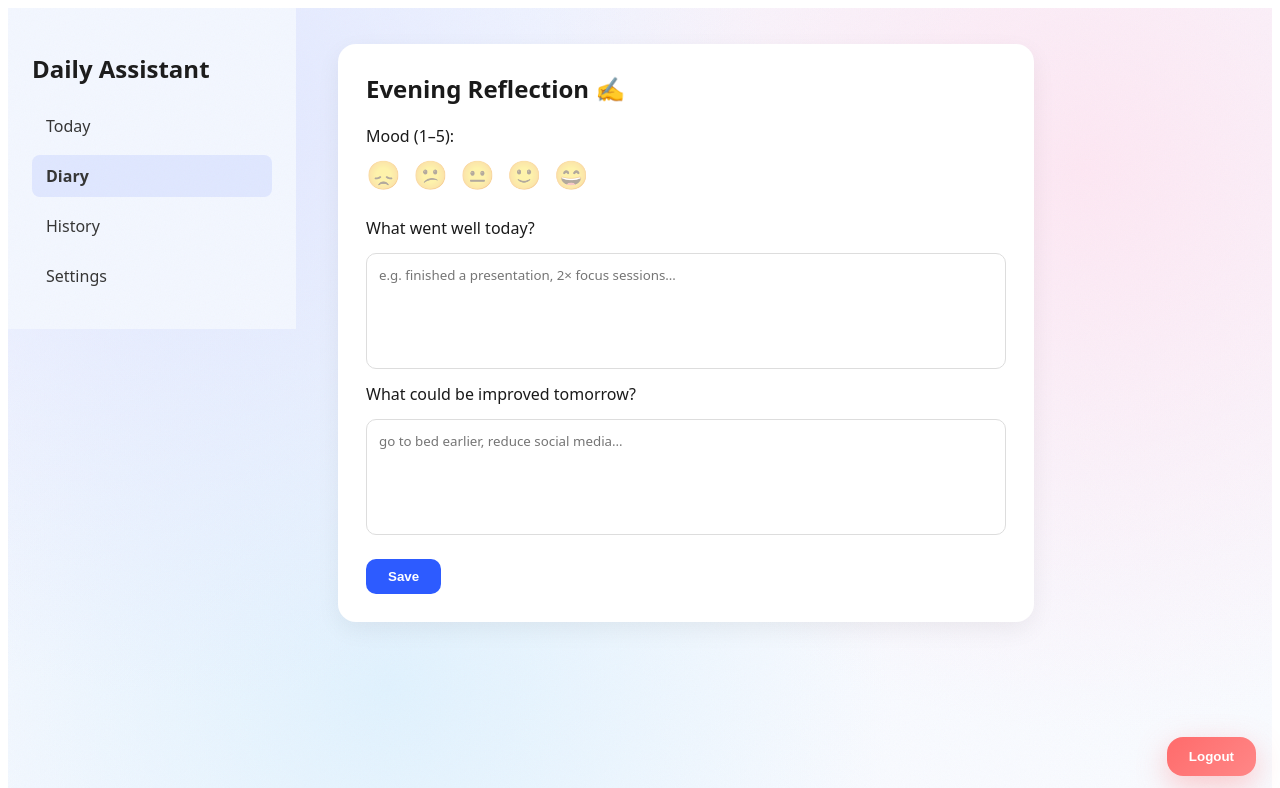
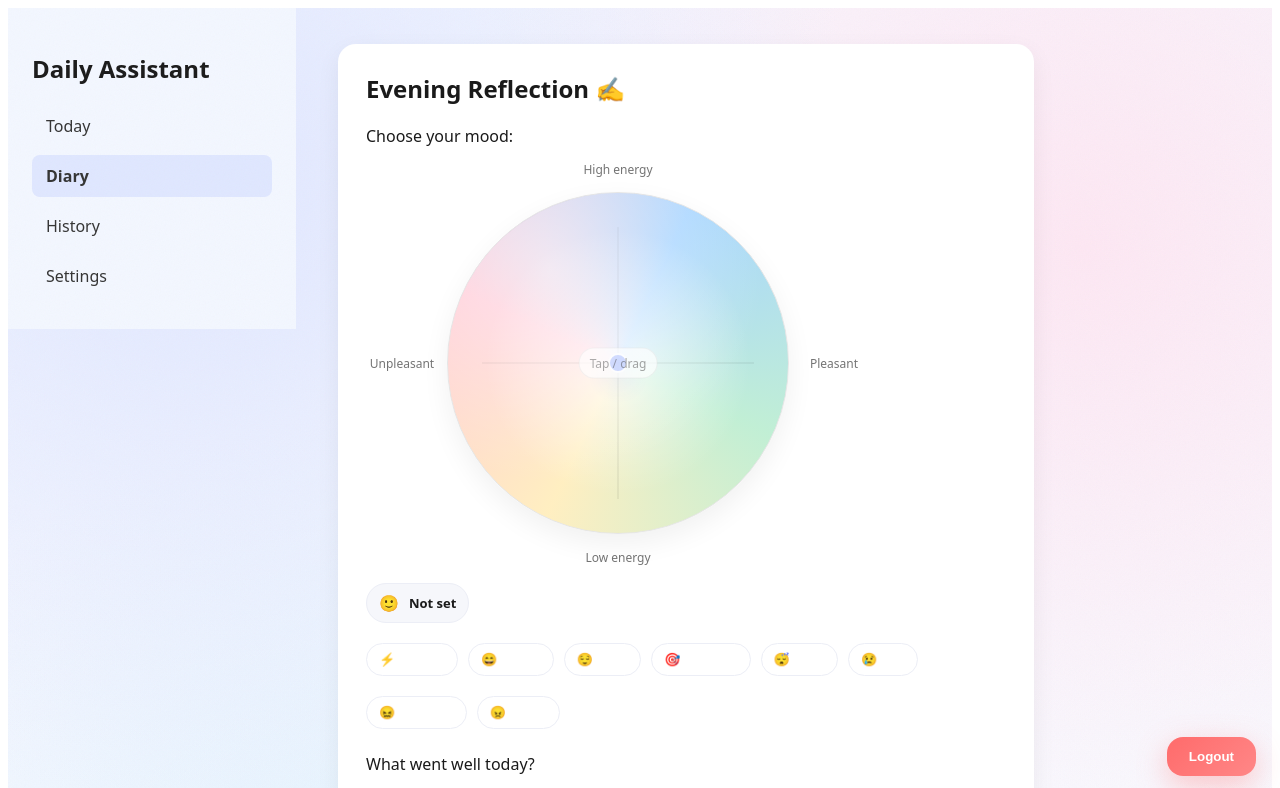
Before and after one commit to 6are8/Plan-Smart, an Angular app in the folder frontend/: page /diary in a window 1280 px wide. Shown: the top 788 px of the page. Built offline with nearby package versions, Linux system fonts and the light colour scheme; sample sign-in values are in the browser's storage.

Commit message:
2D Mood Circle added

```diff
--- a/frontend/src/app/pages/diary/diary.css
+++ b/frontend/src/app/pages/diary/diary.css
@@ -11,48 +11,179 @@ h2 {
   margin-bottom: 20px;
 }
 
-/* MOOD */
-.mood {
-  margin-bottom: 24px;
-}
-
 .label {
   display: block;
   margin-bottom: 8px;
   font-weight: 500;
 }
 
-.mood-icons {
-  display: flex;
-  gap: 12px;
+label {
+  font-weight: 500;
 }
 
-.emoji {
-  font-size: 28px;
-  cursor: pointer;
-  opacity: 0.4;
-  transition: transform 0.15s ease, opacity 0.15s ease;
+.mood2d {
+  margin-bottom: 24px;
 }
 
-.emoji:hover {
-  transform: scale(1.15);
-  opacity: 0.8;
+.mood2d-layout {
+  display: grid;
+  grid-template-columns: 72px minmax(220px, 340px) 72px;
+  grid-template-rows: 28px minmax(220px, 340px) 28px;
+  align-items: center;
+  justify-items: center;
+  gap: 10px;
+  margin-top: 6px;
+  margin-bottom: 12px;
 }
 
-.emoji.active {
-  opacity: 1;
-  transform: scale(1.2);
+.axis {
+  font-size: 12px;
+  color: rgba(0,0,0,0.55);
+  white-space: nowrap;
 }
 
-/* FORM */
+.axis.top { grid-column: 2; grid-row: 1; }
+.axis.bottom { grid-column: 2; grid-row: 3; }
+.axis.left { grid-column: 1; grid-row: 2; }
+.axis.right { grid-column: 3; grid-row: 2; }
+
+/* круг в центре */
+.mood2d-circle {
+  grid-column: 2;
+  grid-row: 2;
+  position: relative;
+  width: 100%;
+  height: 100%;
+  border-radius: 999px;
+  border: 1px solid #e6e6e6;
+  overflow: hidden;
+  touch-action: none;
+  user-select: none;
+
+  background:
+    radial-gradient(circle at center, rgba(255,255,255,0.70), rgba(255,255,255,0.0) 55%),
+    conic-gradient(
+      from 25deg,
+      rgba(120, 190, 255, 0.65),
+      rgba(160, 230, 190, 0.65),
+      rgba(255, 230, 160, 0.65),
+      rgba(255, 170, 190, 0.65),
+      rgba(120, 190, 255, 0.65)
+    );
+  box-shadow: 0 10px 28px rgba(0,0,0,0.06);
+}
+
+.mood2d-circle::after {
+  content: "";
+  position: absolute;
+  inset: 0;
+  background: radial-gradient(circle at 30% 22%, rgba(255,255,255,0.55), rgba(255,255,255,0) 60%);
+  pointer-events: none;
+}
+
+.crosshair::before,
+.crosshair::after {
+  content: "";
+  position: absolute;
+  left: 50%;
+  top: 50%;
+  background: rgba(0,0,0,0.10);
+  transform: translate(-50%, -50%);
+  pointer-events: none;
+}
+
+.crosshair::before { width: 80%; height: 1px; }
+.crosshair::after { width: 1px; height: 80%; }
+
+.mood2d-dot {
+  position: absolute;
+  width: 16px;
+  height: 16px;
+  border-radius: 999px;
+  transform: translate(-50%, -50%);
+  background: #2d5bff;
+  border: 2px solid rgba(255,255,255,0.95);
+  box-shadow: 0 10px 24px rgba(45,91,255,0.30);
+  opacity: 0.85;
+}
+.mood2d-dot.is-set { opacity: 1; }
+
+.mood2d-centerhint {
+  position: absolute;
+  left: 50%;
+  top: 50%;
+  transform: translate(-50%, -50%);
+  font-size: 12px;
+  color: rgba(0,0,0,0.45);
+  background: rgba(255,255,255,0.65);
+  padding: 6px 10px;
+  border-radius: 999px;
+  border: 1px solid rgba(0,0,0,0.06);
+}
+
+/* readout */
+.mood2d-readout {
+  display: flex;
+  flex-wrap: wrap;
+  gap: 10px;
+  align-items: center;
+  margin-bottom: 10px;
+}
+
+.mood-badge {
+  display: inline-flex;
+  align-items: center;
+  gap: 10px;
+  padding: 8px 12px;
+  border-radius: 999px;
+  background: #f6f7fb;
+  border: 1px solid #eceef6;
+  font-size: 13px;
+}
+
+.mood-emoji {
+  font-size: 16px;
+}
+
+.hint {
+  font-size: 12px;
+  color: rgba(0,0,0,0.55);
+}
+
+.mood2d-readout.invalid .mood-badge {
+  border-color: rgba(220, 53, 69, 0.35);
+}
+
+.hint.error {
+  color: #dc3545;
+}
+
+/* пресеты */
+.mood-presets {
+  display: flex;
+  flex-wrap: wrap;
+  gap: 10px;
+}
+
+.preset {
+  border: 1px solid #eceef6;
+  background: #fff;
+  border-radius: 999px;
+  padding: 8px 12px;
+  font-size: 13px;
+  cursor: pointer;
+  transition: transform 0.12s ease, box-shadow 0.12s ease;
+}
+
+.preset:hover {
+  transform: translateY(-1px);
+  box-shadow: 0 8px 18px rgba(0,0,0,0.06);
+}
+
 form {
   display: flex;
   flex-direction: column;
   gap: 14px;
-}
-
-label {
-  font-weight: 500;
 }
 
 textarea {
@@ -85,9 +216,17 @@ button:hover {
   background: #1f47e0;
 }
 
-/* SUCCESS */
 .success {
   color: #2e7d32;
   font-size: 14px;
   margin-top: 8px;
 }
+
+@media (max-width: 520px) {
+  .mood2d-layout {
+    grid-template-columns: 60px minmax(200px, 300px) 60px;
+    grid-template-rows: 24px minmax(200px, 300px) 24px;
+    gap: 8px;
+  }
+  .axis { font-size: 11px; }
+}
--- a/frontend/src/app/pages/diary/diary.html
+++ b/frontend/src/app/pages/diary/diary.html
@@ -2,19 +2,60 @@
 
   <h2>Evening Reflection ✍️</h2>
 
-  <!-- MOOD -->
-  <div class="mood">
-    <span class="label">Mood (1–5):</span>
+  <!-- MOOD (2D Mood Circle + Emotion) -->
+  <div class="mood2d">
+    <span class="label">Choose your mood:</span>
 
-    <div class="mood-icons">
-      @for (m of moods; track m.value) {
-        <span
-          class="emoji"
-          [class.active]="mood === m.value"
-          (click)="selectMood(m.value)">
-          {{ m.icon }}
-        </span>
-      }
+    <div class="mood2d-layout">
+      <div class="axis top">High energy</div>
+      <div class="axis left">Unpleasant</div>
+
+      <div
+        class="mood2d-circle"
+        #circle
+        (pointerdown)="onCirclePointerDown($event)"
+        (pointermove)="onCirclePointerMove($event)"
+        (pointerup)="onCirclePointerUp()"
+        (pointercancel)="onCirclePointerUp()"
+        (lostpointercapture)="onCirclePointerUp()"
+      >
+        <div class="crosshair"></div>
+
+        <div
+          class="mood2d-dot"
+          [style.left.%]="dotLeftPct"
+          [style.top.%]="dotTopPct"
+          [class.is-set]="moodIsSet"
+        ></div>
+
+        <!-- маленькая подсказка внутри -->
+        <div class="mood2d-centerhint" *ngIf="!moodIsSet">
+          Tap / drag
+        </div>
+      </div>
+
+      <div class="axis right">Pleasant</div>
+      <div class="axis bottom">Low energy</div>
+    </div>
+
+    <div class="mood2d-readout" [class.invalid]="moodTouched && !moodIsSet">
+    <span class="mood-badge">
+      <span class="mood-emoji">{{ moodEmoji }}</span>
+      <b>{{ moodLabel }}</b>
+    </span>
+
+      <span class="hint error" *ngIf="moodTouched && !moodIsSet">Select your mood</span>
+    </div>
+
+    <div class="mood-presets">
+      <button type="button" class="preset" (click)="setPreset('Excited')">⚡ Excited</button>
+      <button type="button" class="preset" (click)="setPreset('Happy')">😄 Happy</button>
+      <button type="button" class="preset" (click)="setPreset('Calm')">😌 Calm</button>
+      <button type="button" class="preset" (click)="setPreset('Focused')">🎯 Focused</button>
+      <button type="button" class="preset" (click)="setPreset('Tired')">😴 Tired</button>
+      <button type="button" class="preset" (click)="setPreset('Sad')">😢 Sad</button>
+      <button type="button" class="preset" (click)="setPreset('Stressed')">😖 Stressed</button>
+      <button type="button" class="preset" (click)="setPreset('Angry')">😠 Angry</button>
     </div>
   </div>
 
--- a/frontend/src/app/pages/diary/diary.ts
+++ b/frontend/src/app/pages/diary/diary.ts
@@ -1,4 +1,4 @@
-import { Component } from '@angular/core';
+import { Component, ElementRef, ViewChild } from '@angular/core';
 import { CommonModule } from '@angular/common';
 import {
   FormBuilder,
@@ -9,8 +9,27 @@ import {
 import { HttpClient } from '@angular/common/http';
 
 /**
- * Diary page component
- * Allows the user to submit a daily reflection with mood and text inputs
+ * Supported mood labels sent to the backend
+ */
+type MoodName =
+  | 'Excited'
+  | 'Happy'
+  | 'Calm'
+  | 'Focused'
+  | 'Tired'
+  | 'Sad'
+  | 'Stressed'
+  | 'Angry';
+
+/**
+ * Diary component
+ *
+ * Allows the user to:
+ * - select a mood via a 2D mood circle or preset buttons
+ * - write daily reflections
+ * - submit the entry to the backend
+ *
+ * Only the mood label (string) is sent to the backend.
  */
 @Component({
   selector: 'app-diary',
@@ -20,29 +39,54 @@ import { HttpClient } from '@angular/common/http';
   styleUrl: './diary.css',
 })
 export class Diary {
-
-  /** Reactive form for diary inputs */
+  /** Reactive form for diary text inputs */
   form: FormGroup;
 
-  /** Selected mood value (1–5) */
-  mood = 0;
+  /** Reference to the mood circle element */
+  @ViewChild('circle', { static: false })
+  circleRef!: ElementRef<HTMLDivElement>;
 
-  /** Success feedback message after saving */
+  /** Internal drag state for pointer interaction */
+  private dragging = false;
+
+  /** Internal coordinates used only for UI positioning */
+  moodValence = 0;
+  moodArousal = 0;
+
+  /** UI state flags */
+  moodIsSet = false;
+  moodTouched = false;
+
+  /** Dot position in percentage values */
+  dotLeftPct = 50;
+  dotTopPct = 50;
+
+  /** Selected mood output */
+  moodLabel: MoodName | 'Not set' = 'Not set';
+  moodEmoji = '🙂';
+
+  /** Success feedback message */
   successMessage: string | null = null;
 
-  /** Available mood options */
-  moods = [
-    { value: 1, icon: '😞' },
-    { value: 2, icon: '😕' },
-    { value: 3, icon: '😐' },
-    { value: 4, icon: '🙂' },
-    { value: 5, icon: '😄' },
-  ];
+  /**
+   * Preset moods used for:
+   * - quick selection
+   * - mapping pointer position to nearest mood
+   *
+   * Values are NOT sent to the backend.
+   */
+  private presets: Record<MoodName, { v: number; a: number; emoji: string }> = {
+    Excited:  { v: 65,  a: 80,  emoji: '⚡' },
+    Happy:    { v: 80,  a: 35,  emoji: '😄' },
+    Calm:     { v: 60,  a: -55, emoji: '😌' },
+    Focused:  { v: 35,  a: 20,  emoji: '🎯' },
+    Tired:    { v: -10, a: -85, emoji: '😴' },
+    Sad:      { v: -75, a: -35, emoji: '😢' },
+    Stressed: { v: -35, a: 70,  emoji: '😖' },
+    Angry:    { v: -85, a: 55,  emoji: '😠' },
+  };
 
-  constructor(
-    private fb: FormBuilder,
-    private http: HttpClient
-  ) {
+  constructor(private fb: FormBuilder, private http: HttpClient) {
     this.form = this.fb.group({
       good: ['', Validators.required],
       improve: ['', Validators.required],
@@ -50,35 +94,143 @@ export class Diary {
   }
 
   /**
-   * Sets the selected mood
-   * @param value Mood value from 1 to 5
+   * Selects a mood preset directly
    */
-  selectMood(value: number): void {
-    this.mood = value;
+  setPreset(name: MoodName): void {
+    this.moodTouched = true;
+
+    const preset = this.presets[name];
+
+    this.moodValence = preset.v;
+    this.moodArousal = preset.a;
+
+    this.moodLabel = name;
+    this.moodEmoji = preset.emoji;
+
+    const nx = this.moodValence / 100;
+    const ny = -(this.moodArousal / 100);
+
+    this.dotLeftPct = 50 + nx * 50;
+    this.dotTopPct = 50 + ny * 50;
+
+    this.moodIsSet = true;
+  }
+
+  /** Pointer down handler for mood circle */
+  onCirclePointerDown(ev: PointerEvent): void {
+    this.moodTouched = true;
+    this.dragging = true;
+
+    const el = this.circleRef?.nativeElement;
+    if (el) el.setPointerCapture(ev.pointerId);
+
+    this.setMoodFromPointer(ev);
+  }
+
+  /** Pointer move handler for mood circle */
+  onCirclePointerMove(ev: PointerEvent): void {
+    if (!this.dragging) return;
+    this.setMoodFromPointer(ev);
+  }
+
+  /** Pointer up handler for mood circle */
+  onCirclePointerUp(): void {
+    this.dragging = false;
+  }
+
+  /**
+   * Updates mood selection based on pointer position
+   * Used only for UI interaction, not sent to backend
+   */
+  private setMoodFromPointer(ev: PointerEvent): void {
+    const el = this.circleRef?.nativeElement;
+    if (!el) return;
+
+    const rect = el.getBoundingClientRect();
+    const cx = rect.left + rect.width / 2;
+    const cy = rect.top + rect.height / 2;
+
+    const px = ev.clientX - cx;
+    const py = ev.clientY - cy;
+
+    const radius = Math.min(rect.width, rect.height) / 2 - 10;
+
+    const dist = Math.sqrt(px * px + py * py);
+    const k = dist > radius && dist !== 0 ? radius / dist : 1;
+
+    const x = px * k;
+    const y = py * k;
+
+    const nx = radius === 0 ? 0 : x / radius;
+    const ny = radius === 0 ? 0 : y / radius;
+
+    this.moodValence = Math.round(nx * 100);
+    this.moodArousal = Math.round(-ny * 100);
+
+    this.dotLeftPct = 50 + nx * 50;
+    this.dotTopPct = 50 + ny * 50;
+
+    this.moodIsSet = true;
+    this.updateLabelFromNearestPreset();
+  }
+
+  /**
+   * Determines the closest preset mood
+   * based on current internal coordinates
+   */
+  private updateLabelFromNearestPreset(): void {
+    let best: MoodName = 'Happy';
+    let bestDistance = Number.POSITIVE_INFINITY;
+
+    (Object.keys(this.presets) as MoodName[]).forEach((name) => {
+      const p = this.presets[name];
+      const dv = this.moodValence - p.v;
+      const da = this.moodArousal - p.a;
+      const distance = dv * dv + da * da;
+
+      if (distance < bestDistance) {
+        bestDistance = distance;
+        best = name;
+      }
+    });
+
+    this.moodLabel = best;
+    this.moodEmoji = this.presets[best].emoji;
   }
 
   /**
    * Submits the diary entry to the backend
-   * Validates form fields and mood selection before sending
+   *
+   * Payload contains:
+   * - mood (string label)
+   * - reflection text fields
    */
   submit(): void {
-    if (this.form.invalid || this.mood === 0) {
+    this.moodTouched = true;
+
+    if (this.form.invalid || !this.moodIsSet) {
       this.form.markAllAsTouched();
       return;
     }
 
     const payload = {
-      mood: this.mood,
+      mood: this.moodLabel,
       good: this.form.value.good,
       improve: this.form.value.improve,
     };
 
-    this.http
-      .post('http://localhost:5000/diary', payload)
-      .subscribe(() => {
-        this.successMessage = 'Saved ✅';
-        this.form.reset();
-        this.mood = 0;
-      });
+    this.http.post('http://localhost:5000/diary', payload).subscribe(() => {
+      this.successMessage = 'Saved ✅';
+      this.form.reset();
+
+      this.moodValence = 0;
+      this.moodArousal = 0;
+      this.moodIsSet = false;
+      this.moodTouched = false;
+      this.dotLeftPct = 50;
+      this.dotTopPct = 50;
+      this.moodLabel = 'Not set';
+      this.moodEmoji = '🙂';
+    });
   }
 }
```
